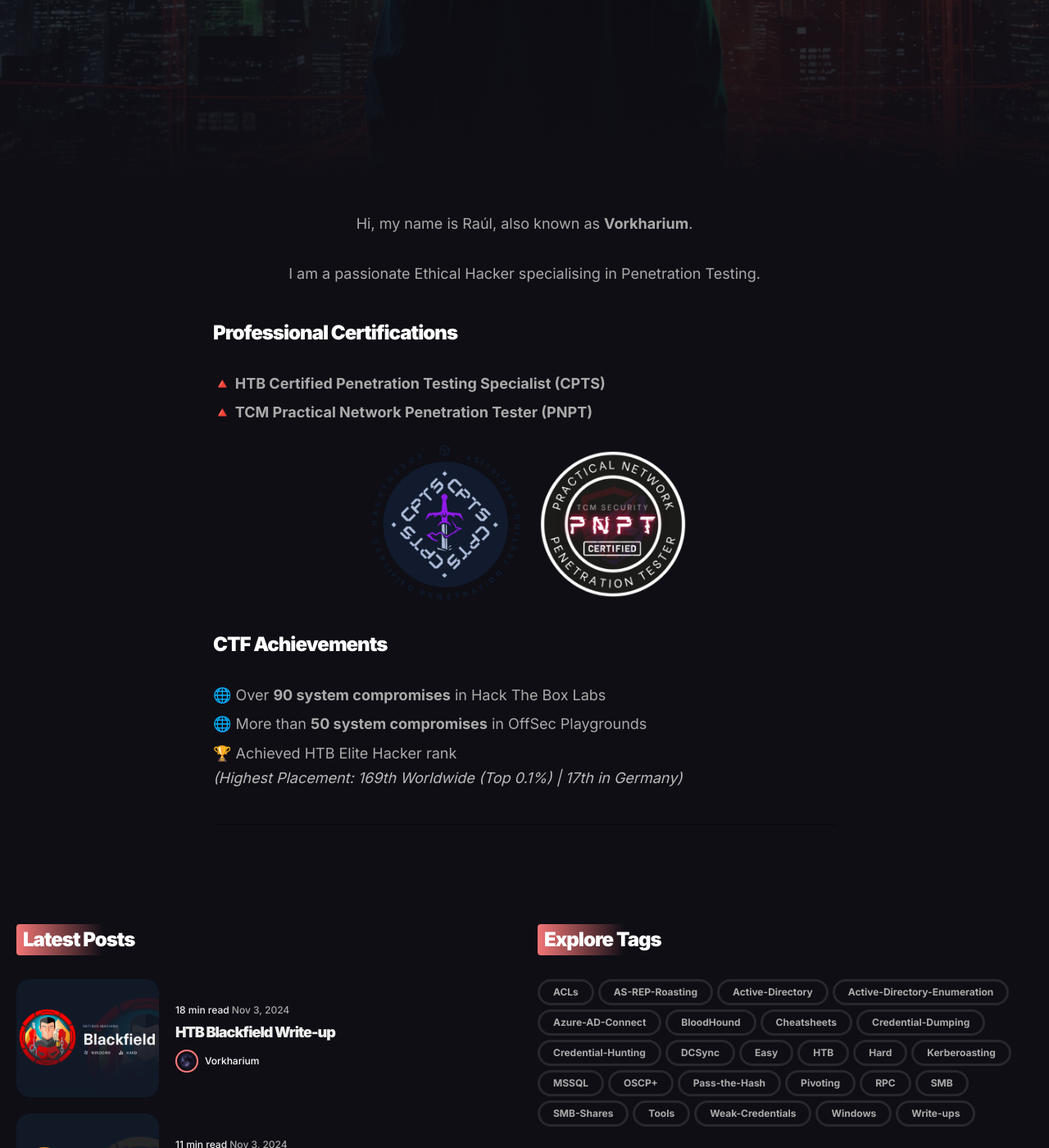
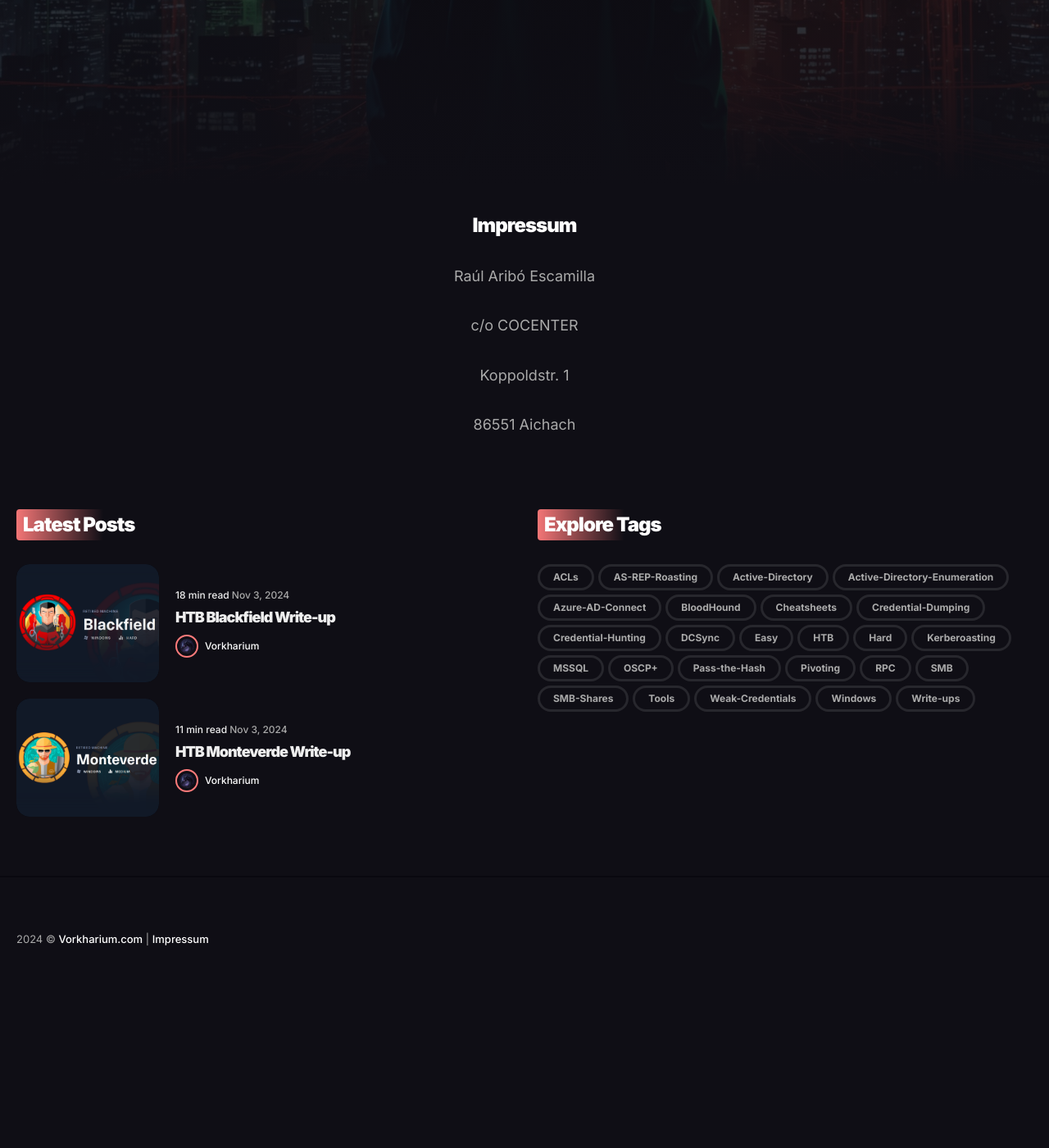
Before and after one commit to Vorkharium/vorkharium.github.io, a Jekyll site: the page built from _pages/impressum.md, in a window 1280 px wide and 1400 px high, scrolled down 438 px. Shown: the whole window at 82% size. Built offline with Jekyll 4.4.1, drawn with Linux system fonts in a browser that asks for light colours; after the commit the page ends 1658 px from its top, so only the background shows below that.

Commit message:
Update impressum.md

```diff
--- a/_pages/impressum.md
+++ b/_pages/impressum.md
@@ -1,36 +1,13 @@
 ---
 layout: page
-title: About Me
-permalink: /about/
+title: Impressum
+permalink: /impressum/
 image: '/images/01.jpg'
 ---
 <div style="text-align: center; margin-top: 30px;">
-  <p>Hi, my name is Raúl, also known as <strong>Vorkharium</strong>.</p>
-  <p>I am a passionate Ethical Hacker specialising in Penetration Testing.</p>
+  <h3 style="color: #ffffff;">Impressum</h3>
+  <p>Raúl Aribó Escamilla</p>
+  <p>c/o COCENTER</p>
+  <p>Koppoldstr. 1</p>
+  <p>86551 Aichach</p>
 </div>
-
-<div style="margin-top: 40px;">
-  <h3 style="color: #ffffff;">Professional Certifications</h3>
-  <ul style="list-style: none; padding: 0; margin: 0;">
-    <li style="margin: 5px 0; font-weight: bold;">🔺 HTB Certified Penetration Testing Specialist (CPTS)</li>
-    <li style="margin: 5px 0; font-weight: bold;">🔺 TCM Practical Network Penetration Tester (PNPT)</li>
-  </ul>
-</div>
-
-<div class="gallery-box" style="display: flex; justify-content: center; gap: 15px; margin-top: 20px;">
-  <img src="{{site.baseurl}}/images/CPTS.png" alt="HTB CPTS Certification" style="width: 200px; border-radius: 8px;">
-  <img src="{{site.baseurl}}/images/PNPT.png" alt="PNPT Certification" style="height: 180px; border-radius: 8px; margin-top: 10px;">
-</div>
-
-<div style="margin-top: 30px;">
-  <h3 style="color: #ffffff;">CTF Achievements</h3>
-  <ul style="list-style: none; padding: 0; margin: 0;">
-    <li style="margin: 5px 0;">🌐 Over <strong>90 system compromises</strong> in Hack The Box Labs</li>
-    <li style="margin: 5px 0;">🌐 More than <strong>50 system compromises</strong> in OffSec Playgrounds</li>
-    <li style="margin: 5px 0;">🏆 Achieved HTB Elite Hacker rank
-       <br><span style="font-style: italic; color: #bbb;">(Highest Placement: 169th Worldwide (Top 0.1%) | 17th in Germany)</span>
-    </li>
-  </ul>
-</div>
-
-<hr style="margin-top: 40px;">
```
